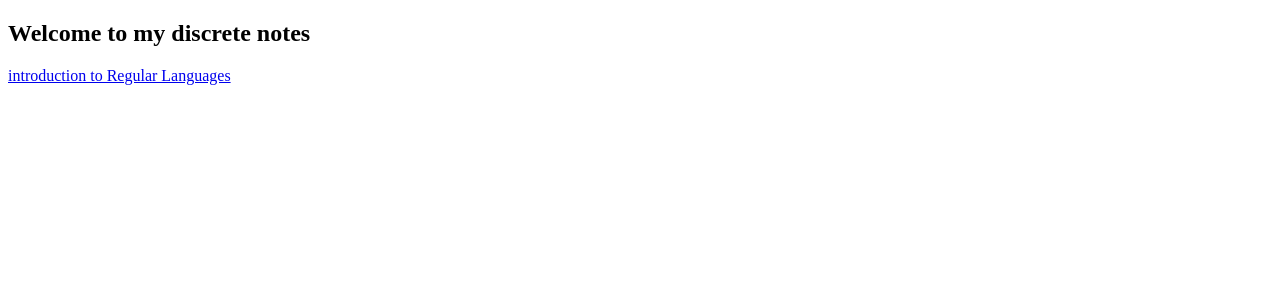
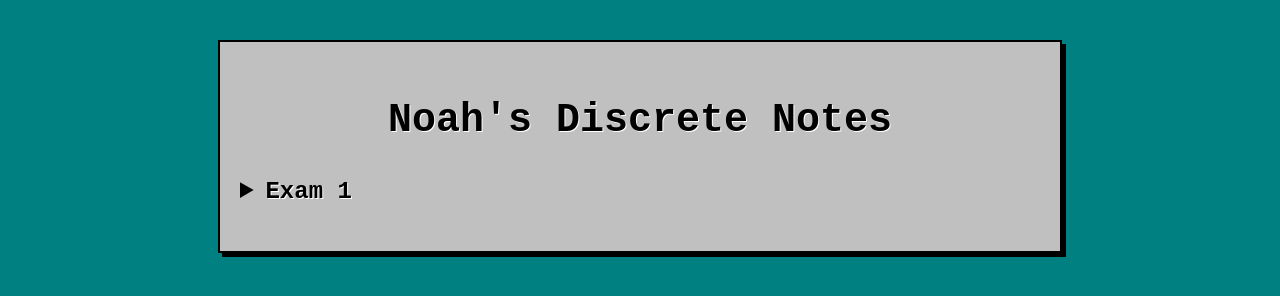
Before and after one commit to noahf909/noahf909.github.io, a plain HTML site: page index.html in a window 1280 px wide. Drawn offline with Linux system fonts and the light colour scheme.

Commit message:
retro aesthetic

```diff
--- a/index.html
+++ b/index.html
@@ -3,12 +3,69 @@
 <head>
     <meta charset="UTF-8">
     <meta name="viewport" content="width=device-width, initial-scale=1.0">
-    <title>README</title>
+    <title>Noah's Discrete Notes</title>
+    <style>
+        body {
+            font-family: "Courier New", Courier, monospace;
+            line-height: 1.6;
+            margin: 0;
+            padding: 0;
+            background-color: #008080;
+            color: #000;
+        }
+        #content {
+            max-width: 800px;
+            margin: 40px auto;
+            padding: 20px;
+            background: #c0c0c0;
+            border: 2px solid #000;
+            border-radius: 0;
+            box-shadow: 4px 4px 0 #000;
+        }
+        h1 {
+            text-align: center;
+            color: #000;
+            font-size: 2.5em;
+            margin-bottom: 20px;
+            text-shadow: 1px 1px 0 #fff;
+        }
+        details {
+            margin: 20px 0;
+        }
+        summary {
+            font-size: 1.5em;
+            cursor: pointer;
+            color: #000;
+            text-shadow: 1px 1px 0 #fff;
+        }
+        ul {
+            list-style-type: none;
+            padding: 0;
+        }
+        li {
+            margin: 10px 0;
+        }
+        a {
+            text-decoration: none;
+            color: #0000ee;
+            font-weight: bold;
+        }
+        a:hover {
+            text-decoration: underline;
+        }
+    </style>
 </head>
 <body>
     <div id="content">
-        <h2>Welcome to my discrete notes</h2>
-        <p><a href="introduction_to_regular_languages">introduction to Regular Languages</a></p>
+        <h1>Noah's Discrete Notes</h1>
+        <details>
+            <summary><strong>Exam 1</strong></summary>
+            <ul>
+                <li>
+                    <a href="introduction_to_regular_languages">Introduction to Regular Languages</a>
+                </li>
+            </ul>
+        </details>
     </div>
 </body>
 </html>
```
